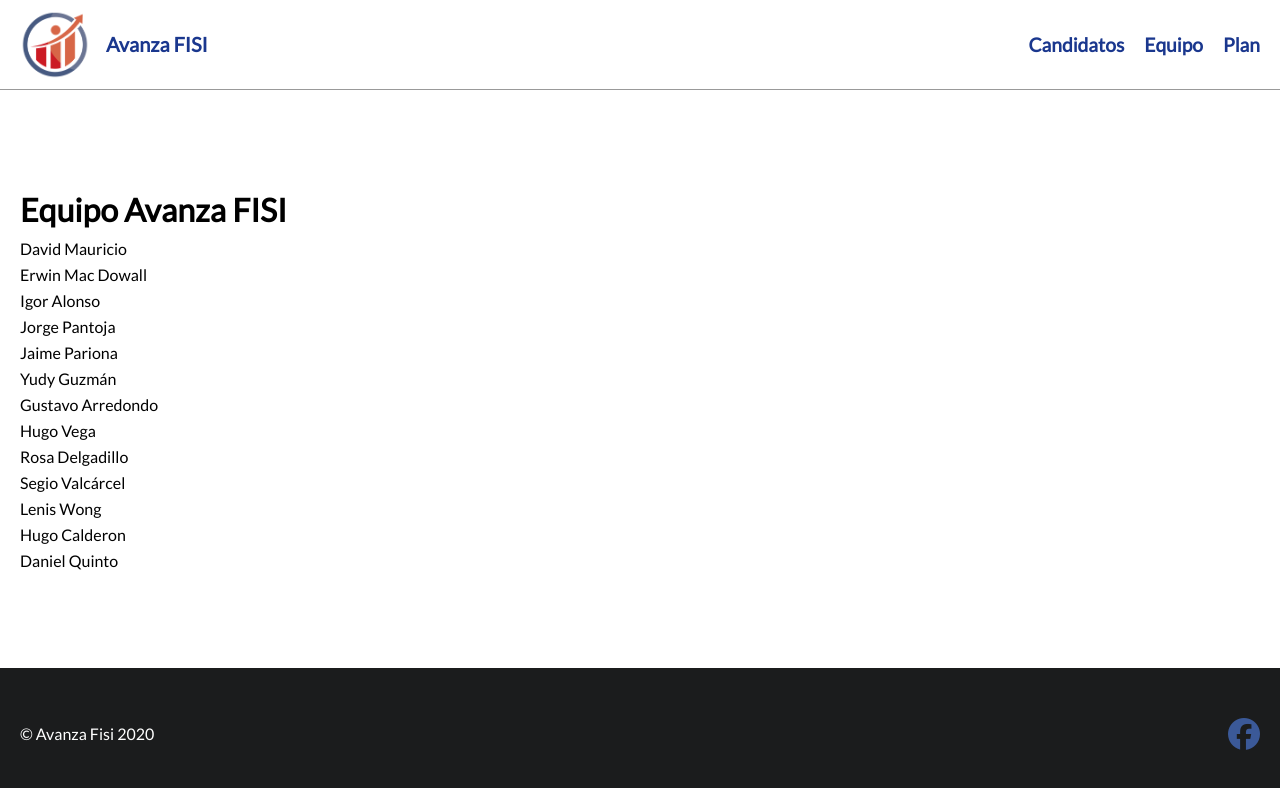
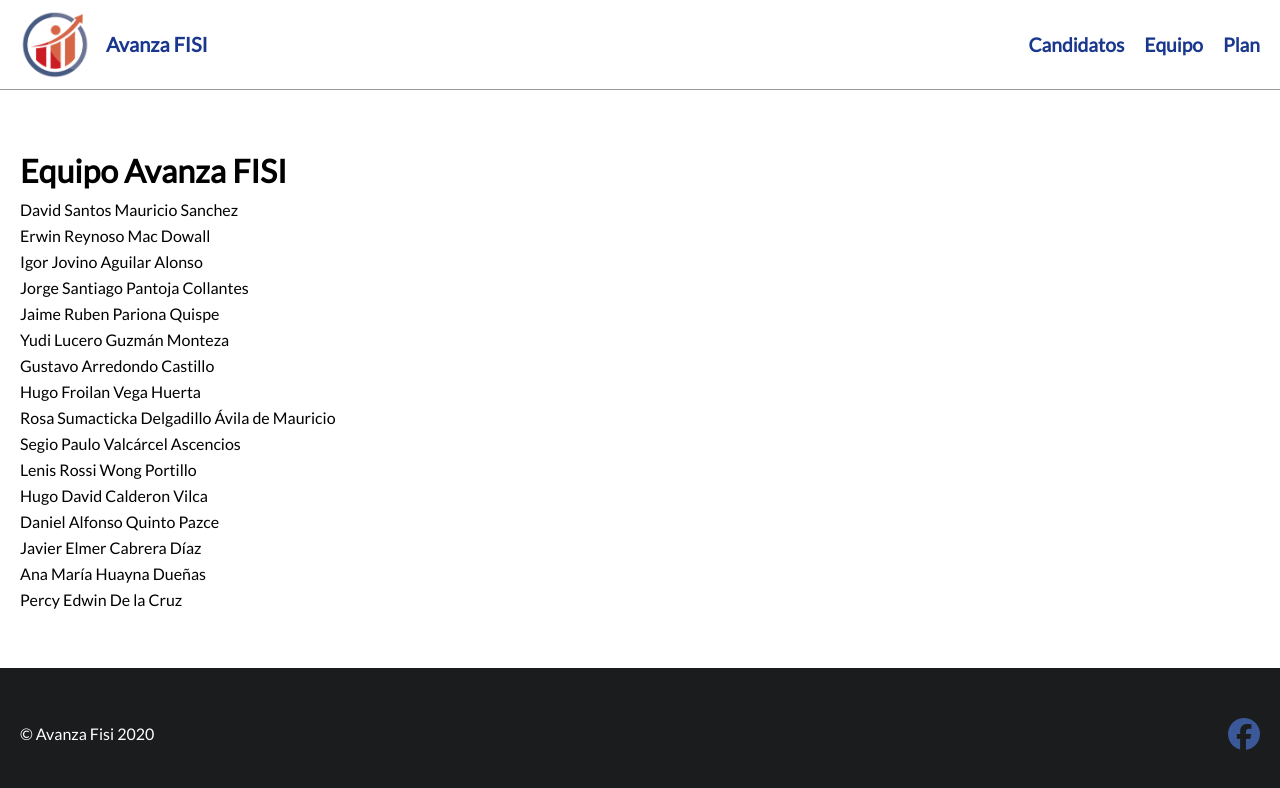
Before and after one commit to Dede1421/Campaign, a Vue app: page /equipo in a window 1280 px wide. Shown: the top 788 px of the page. Built offline with nearby package versions, Linux system fonts and the light colour scheme.

Commit message:
Se mejoro contenido del equipo

```diff
--- a/src/views/Team/Team.vue
+++ b/src/views/Team/Team.vue
@@ -1,19 +1,23 @@
 <template>
   <div class="container-team">
     <h1>Equipo Avanza FISI</h1>
-    <p>David Mauricio</p>
-    <p>Erwin Mac Dowall</p>
-    <p>Igor Alonso</p>
-    <p>Jorge Pantoja</p>
-    <p>Jaime Pariona</p>
-    <p>Yudy Guzmán</p>
-    <p>Gustavo Arredondo</p>
-    <p>Hugo Vega</p>
-    <p>Rosa Delgadillo</p>
-    <p>Segio Valcárcel</p>
-    <p>Lenis Wong</p>
-    <p>Hugo Calderon</p>
-    <p>Daniel Quinto</p>
+    <p>David Santos Mauricio Sanchez</p>
+    <p>Erwin Reynoso Mac Dowall</p>
+    <p>Igor Jovino Aguilar Alonso</p>
+    <p>Jorge Santiago Pantoja Collantes</p>
+    <p>Jaime Ruben Pariona Quispe</p>
+    <p>Yudi Lucero Guzmán Monteza</p>
+    <p>Gustavo Arredondo Castillo</p>
+    <p>Hugo Froilan Vega Huerta</p>
+    <p>Rosa Sumacticka Delgadillo Ávila de Mauricio</p>
+    <p>Segio Paulo Valcárcel Ascencios</p>
+    <p>Lenis Rossi Wong Portillo</p>
+    <p>Hugo David Calderon Vilca</p>
+    <p>Daniel Alfonso Quinto Pazce</p>
+    <p>Javier Elmer Cabrera Díaz</p>
+    <p>Ana María Huayna Dueñas</p>
+    <p>Percy Edwin De la Cruz</p>
+
   </div>
 </template>
 
```
